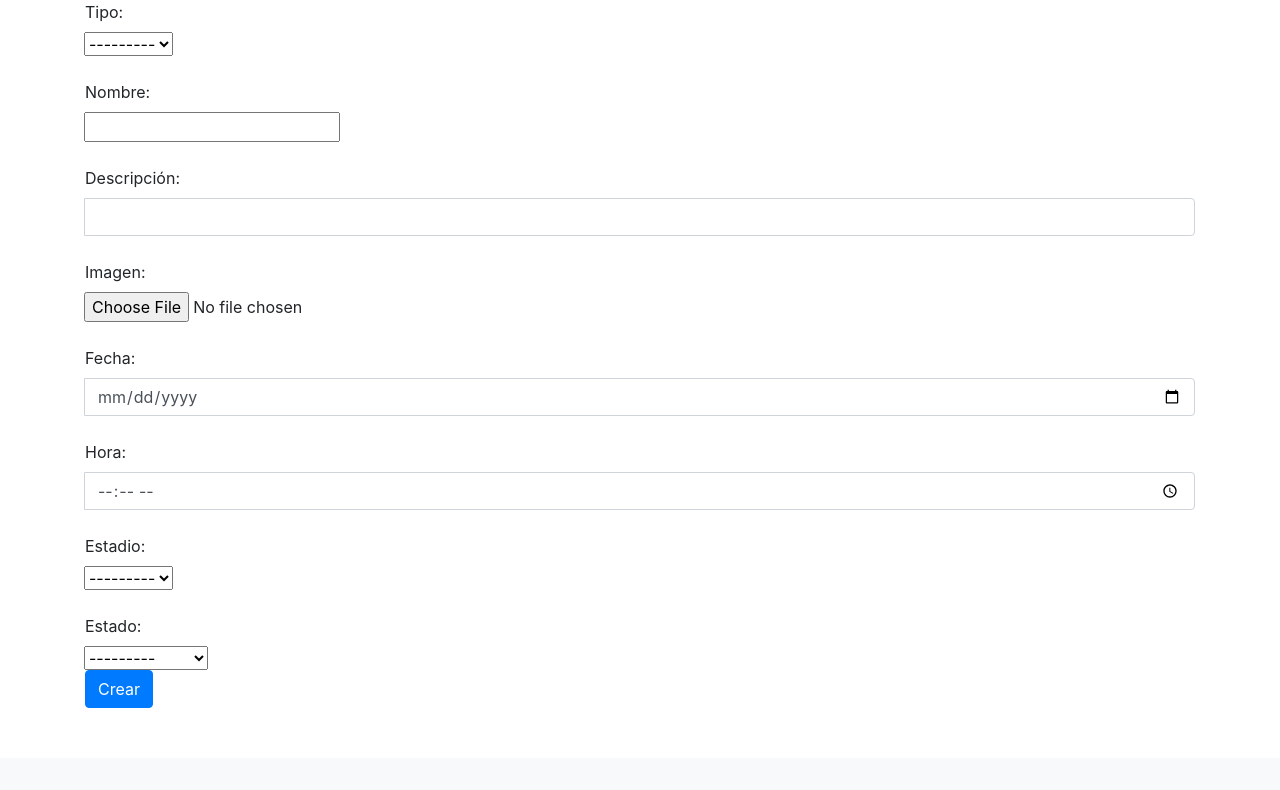
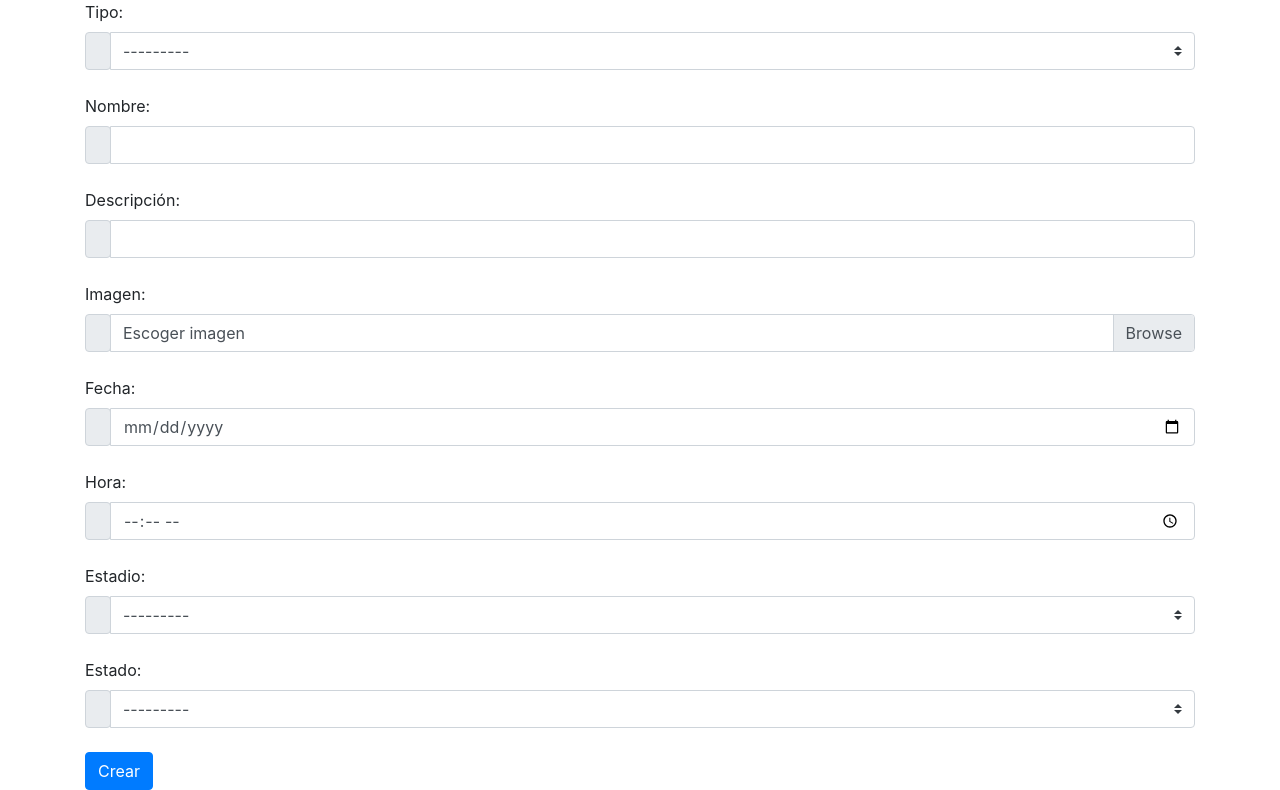
Before and after one commit to diegof95/eventos_deportes, a Django app: template templates/eventos/crear.html in a window 1280 px wide. Shown: the part 42-832 px from the top of the page. Before the commit the page ends 750 px from the top, so only its background shows below. Run offline with Django 3.2, Linux system fonts and the light colour scheme; the template is opened without the code that fills it: values that come from a table or form of the project are taken from there, others are empty; some libraries are stand-ins or nearby versions.

Commit message:
Crear evento funciona para los datos del Evento. Ajustes visuales para campos del formulario.

```diff
--- a/eventos/forms.py
+++ b/eventos/forms.py
@@ -7,6 +7,3 @@ class EventoForm(forms.ModelForm):
     class Meta:
         model = Evento
         fields = ['tipo', 'nombre', 'descripcion', 'imagen', 'fecha', 'hora', 'estadio', 'estado']
-        widgets = {
-            'fecha': forms.TextInput(attrs={'type': 'date'})
-        }
--- a/requirements.txt
+++ b/requirements.txt
@@ -1,5 +1,7 @@
 asgiref==3.2.3
 Django==3.0.3
+django-widget-tweaks==1.4.5
 Pillow==7.0.0
+psycopg2-binary==2.8.4
 pytz==2019.3
 sqlparse==0.3.0
--- a/templates/base.html
+++ b/templates/base.html
@@ -1,5 +1,5 @@
 <!DOCTYPE html>
-<html>
+<html lang="es">
 
 <head>
   {% load static %}
--- a/templates/eventos/crear.html
+++ b/templates/eventos/crear.html
@@ -14,66 +14,63 @@
     <form method="POST">
       {% csrf_token %}
 
-      {% for field in form %}
-        {% for error in field.errors %}
-          <div class="alert alert-danger">
-            <strong>{{ error|escape }}</strong>
-          </div>
-        {% endfor %}
-      {% endfor %}
       {% for error in form.non_field_errors %}
         <div class="alert alert-danger">
           <strong>{{ error|escape }}</strong>
         </div>
       {% endfor %}
 
-      <label for="">Tipo:</label>
+      <label for="id_tipo">Tipo:</label>
       <div class="input-group">
-        <span class="input-group-prepend"><i class="fas fa-futbol-o"></i></span>
-        {{form.tipo}}
+        <span class="input-group-prepend input-group-text"><i class="fas fa-futbol-o"></i></span>
+        {% render_field form.tipo class="custom-select" %}
       </div>
       <br>
-      <label for="">Nombre:</label>
+      <label for="id_nombre">Nombre:</label>
       <div class="input-group">
-        <span class="input-group-prepend"><i class="fas fa-flag-o"></i></span>
-        {{form.nombre}}
+        <span class="input-group-prepend input-group-text"><i class="fas fa-flag-o"></i></span>
+        {% render_field form.nombre class="form-control" %}
       </div>
       <br>
-      <label for="">Descripción:</label>
+      <label for="id_descripcion">Descripción:</label>
       <div class="input-group">
-        <span class="input-group-prepend"><i class="fas fa-info-circle"></i></span>
-        {{form.descripcion|add_class:"form-control"}}
+        <span class="input-group-prepend input-group-text"><i class="fas fa-info-circle"></i></span>
+        {% render_field form.descripcion class="form-control" %}
       </div>
       <br>
-      <label for="">Imagen:</label>
+      <label for="id_imagen">Imagen:</label>
       <div class="input-group">
-        <span class="input-group-prepend"><i class="fas fa-image"></i></span>
-        {{form.imagen}}
+        <div class="input-group-prepend input-group-text"><i class="fas fa-image"></i></div>
+        <div class="custom-file">
+          {% render_field form.imagen class="custom-file-input" %}
+          <label for="id_imagen" class="custom-file-label">Escoger imagen</label>
+        </div>
       </div>
       <br>
-      <label for="">Fecha:</label>
+      <label for="id_fecha">Fecha:</label>
       <div class="input-group">
-        <span class="input-group-prepend"><i class="fas fa-calendar-o"></i></span>
-         {% render_field form.fecha class="form-control" %}
+        <span class="input-group-prepend input-group-text"><i class="fas fa-calendar-o"></i></span>
+         {% render_field form.fecha type="date" class="form-control" %}
       </div>
       <br>
-      <label for="">Hora:</label>
+      <label for="id_hora">Hora:</label>
      <div class="input-group">
-        <span class="input-group-prepend"><i class="fas fa-clock-o"></i></span>
+        <span class="input-group-prepend input-group-text"><i class="fas fa-clock-o"></i></span>
         {% render_field form.hora type="time" class="form-control" %}
       </div>
       <br>
-      <label for="">Estadio:</label>
+      <label for="id_estadio">Estadio:</label>
       <div class="input-group">
-        <span class="input-group-prepend"><i class="fas fa-map-marker"></i></span>
-        {{form.estadio}}
+        <span class="input-group-prepend input-group-text"><i class="fas fa-map-marker"></i></span>
+        {% render_field form.estadio class="custom-select" %}
       </div>
       <br>
-        <label for="">Estado:</label>
+        <label for="id_estado">Estado:</label>
         <div class="input-group">
-          <span class="input-group-prepend"><i class="fas fa-check-square"></i></span>
-          {{form.estado}}
+          <span class="input-group-prepend input-group-text"><i class="fas fa-check-square"></i></span>
+          {% render_field form.estado class="custom-select" %}
         </div>
+      <br>
       <div class="box-footer">
         <button type="submit" class="btn btn-primary">Crear</button>
       </div>
```
